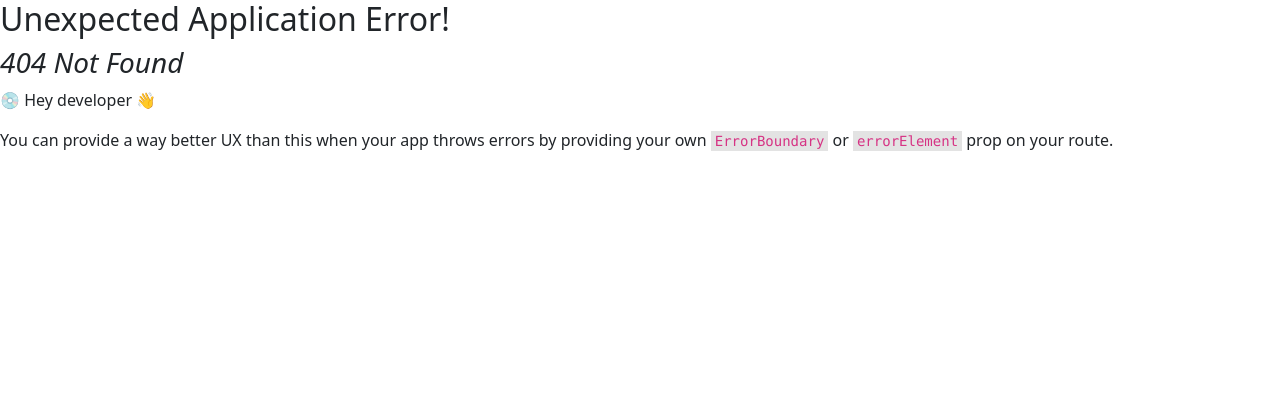
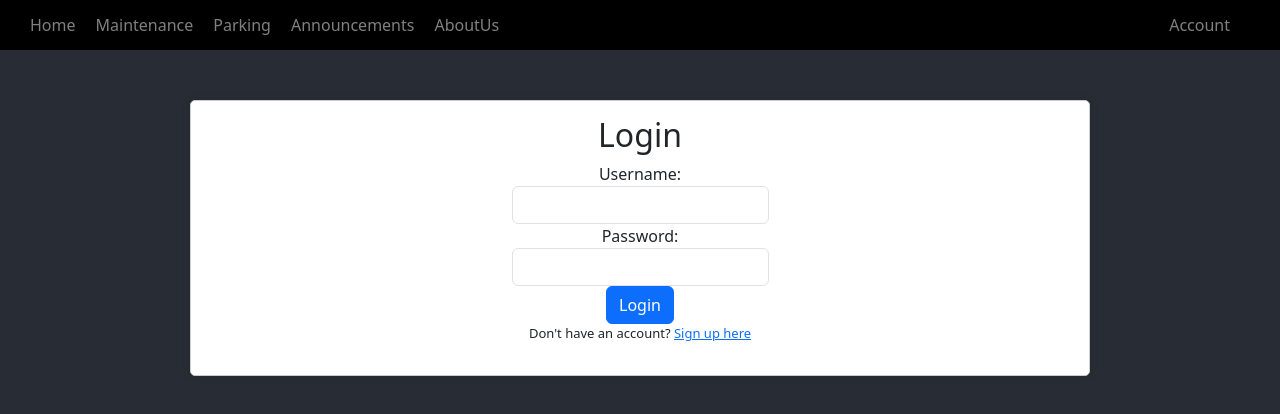
Before and after one commit to manein/PropertyAdministrationSystem, a React (Create React App) app in the folder client/: page /login in a window 1280 px wide. Before the commit this address had no page. Shown: the top 414 px of the page. Built offline with nearby package versions, Linux system fonts and the light colour scheme.

Commit message:
Login Page added

```diff
--- /dev/null
+++ b/client/src/Login.js
@@ -0,0 +1,55 @@
+import React, { useState } from 'react';
+import { Link } from 'react-router-dom'; // Make sure to install react-router-dom if not already done
+import Navbar from './NavBar';
+
+const LoginPage = () => {
+  const [username, setUsername] = useState('');
+  const [password, setPassword] = useState('');
+  const [message, setMessage] = useState('');
+
+  const handleLogin = () => {
+    setMessage(`Logging in as ${username}`);
+  };
+
+  return (
+    <div className='page'>
+        <Navbar />
+    <div className="auth-form" style={{ textAlign: 'center', marginTop: '50px' }}>
+      <h2>Login</h2>
+      <div className='form-group'>
+      <form>
+        <label>
+          Username:
+          <input
+            className='form-control'
+            type="text"
+            value={username}
+            onChange={(e) => setUsername(e.target.value)}
+          />
+        </label>
+        <br />
+        <label>
+          Password:
+          <input
+            className='form-control'
+            type="password"
+            value={password}
+            onChange={(e) => setPassword(e.target.value)}
+          />
+        </label>
+        <br />
+        <button className='btn btn-primary' type="button" onClick={handleLogin}>
+          Login
+        </button>
+      </form>
+      <p style={{ fontSize: 'small' }}>
+        Don't have an account? <Link to="/signup">Sign up here</Link>
+      </p>
+      <p>{message}</p>
+      </div>
+    </div>
+    </div>
+  );
+};
+
+export default LoginPage;
--- a/client/src/NavBar.js
+++ b/client/src/NavBar.js
@@ -7,19 +7,27 @@ const Navbar = () => {
   return (
     <nav className="navbar">
       <div className="navbar-left">
+
         <div className="navbar-item">
           <Link to="/home" className="nav-link">Home</Link></div>
+
         <div className="navbar-item">Maintenance</div>
+
         <div className="navbar-item">
         <Link to="/guestparking" className="nav-link">Parking</Link>
         </div>
+
         <div className="navbar-item">Announcements</div>
+
         <div className="navbar-item">
         <Link to="/aboutus" className="nav-link">AboutUs</Link>
         </div>
       </div>
+
       <div className="navbar-right">
-        <div className="navbar-item account-logo">Account</div>
+        <div className="navbar-item account-logo">
+        <Link to="/login" className="nav-link">Account</Link>
+        </div>
       </div>
     </nav>
   );
--- a/client/src/index.js
+++ b/client/src/index.js
@@ -9,6 +9,7 @@ import Home from './Home';
 import Navbar from './NavBar';
 import GuestParking from './GuestParking';
 import AboutUs from './Aboutus';
+import Login from './Login';
 
 const routes = createRoutesFromElements(
     <>
@@ -16,6 +17,7 @@ const routes = createRoutesFromElements(
     <Route path="/navbar" element={<Navbar />}/>
     <Route path="/guestparking" element={<GuestParking />}/>
     <Route path="/aboutus" element={<AboutUs />}/>
+    <Route path="/login" element={<Login />}/>
     </>
   )
 
```
